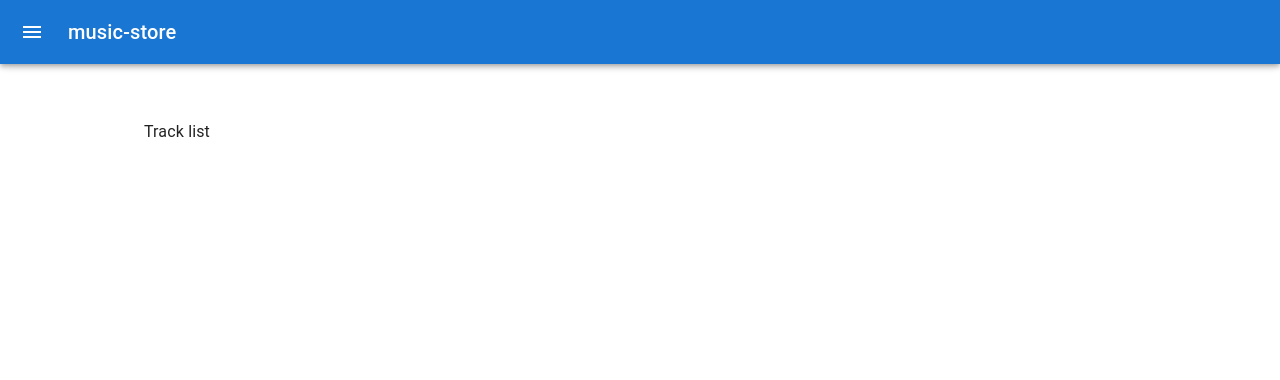
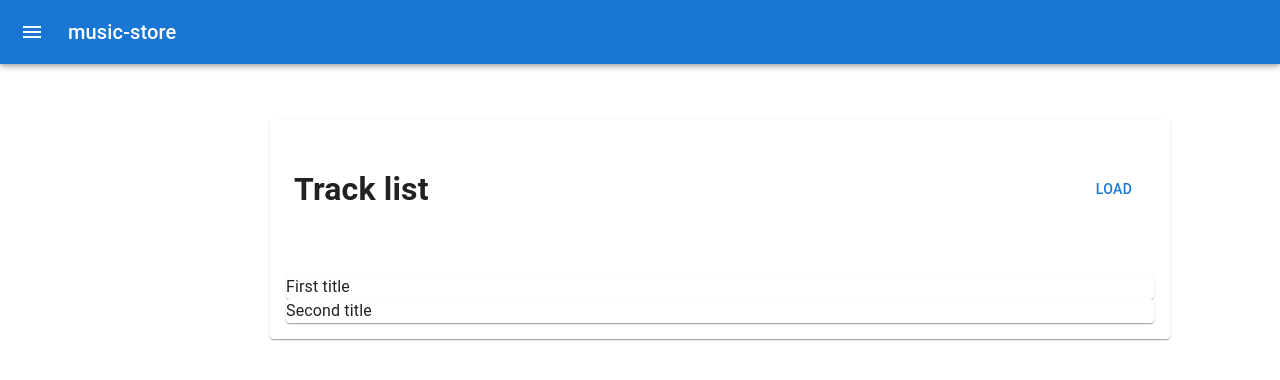
Before and after one commit to 4il612/music-store-client, a Next.js app: page /tracks in a window 1280 px wide. Shown: the top 380 px of the page. Built offline with nearby package versions, Linux system fonts and the light colour scheme.

Commit message:
faet: Tracks | TrackList | TrackItem | TrackCreation

```diff
--- /dev/null
+++ b/components/TrackItem.tsx
@@ -0,0 +1,17 @@
+import { ITrack }  from "../types/Track"
+import {Card} from '@mui/material'
+
+type TrackItemProps = {
+    track: ITrack
+    active?: boolean
+}
+
+const TrackItem: React.FC<TrackItemProps> = ({track, active = false}) => {
+    return (
+        <Card>
+            {track.title}
+        </Card>
+    )
+}
+
+export default TrackItem
--- /dev/null
+++ b/components/TrackList.tsx
@@ -0,0 +1,21 @@
+import { Grid, Box } from "@mui/material"
+import { ITrack } from "../types/Track"
+import TrackItem from "./TrackItem"
+
+interface TrackListProps{
+    tracks: ITrack[]
+}
+
+const TrackList: React.FC<TrackListProps> = ({tracks}) => {
+    return (
+        <Grid container direction='column'>
+            <Box p={2}>
+                {tracks.map(track =>
+                    <TrackItem key={track._id} track={track}/>
+                )}
+            </Box>
+        </Grid>
+    )
+}
+
+export default TrackList
--- a/pages/tracks/index.tsx
+++ b/pages/tracks/index.tsx
@@ -1,11 +1,33 @@
+import { Grid, Card, Button, Box } from "@mui/material"
+import { useRouter } from "next/router"
+import TrackList from "../../components/TrackList"
 import MainLayout from "../../layout/MainLayout"
+import { ITrack } from "../../types/Track"
 
 const Index = () => {
-    return <>
+    const router = useRouter()
+    const tracks: ITrack[] = [
+        {_id: '1', title: 'First title', author: 'first author', lyrics: 'first lyrics', listen_count: 0, preview:'/test.jpg', audio: 'kekw', comments: [{_id: '1', username: 'first comment username', text: 'first comment text'}, {_id: '2', username: 'first comment username', text: 'first comment second text'}]},
+        {_id: '2', title: 'Second title', author: 'second author', lyrics: 'second lyrics', listen_count: 0, preview:'/test.jpg', audio: 'kekw', comments: [{_id: '1', username: 'second comment username', text: 'second comment text'}, {_id: '2', username: 'second comment username', text: 'second comment second text'}]}
+    ]
+
+    return (
         <MainLayout>
-            Track list
+            <Grid container justifyContent='center'>
+                <Card style={{
+                    width: 900
+                }}>
+                    <Box p={3}>
+                        <Grid container justifyContent='space-between'>
+                            <h1>Track list</h1>
+                            <Button onClick={() => router.push('/tracks/create')}>Load</Button>
+                        </Grid>
+                    </Box>
+                    <TrackList tracks={tracks}/>
+                </Card>
+            </Grid>
         </MainLayout>
-    </>
+    )
 }
 
 export default Index
--- /dev/null
+++ b/types/Track.ts
@@ -0,0 +1,16 @@
+export interface IComment{
+    _id: string
+    username: string
+    text: string
+}
+
+export interface ITrack {
+    _id: string
+    title: string
+    author: string
+    lyrics: string
+    listen_count: number
+    preview: string
+    audio: string
+    comments: IComment[]
+}
```
Also changed, not shown: pages/tracks/create.tsx (added, +13 -0 lines), public/test.jpg (added).
